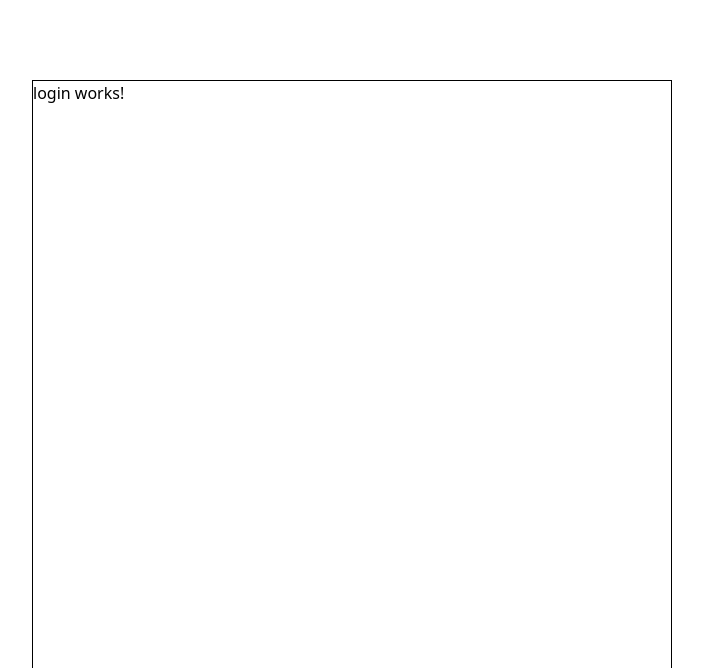
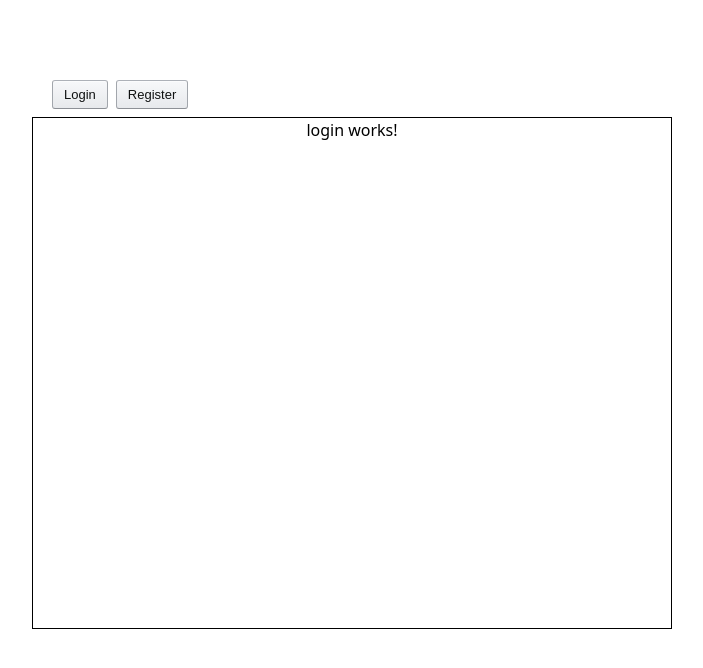
Before and after one commit to HarshRajbhar/sattrix-assignment, an Angular app: page / in a window 1280 px wide. Shown: the top 668 px of the page, without its empty margins (288-991 px from the left). Built offline with nearby package versions, Linux system fonts and the light colour scheme.

Commit message:
landing page design completed

```diff
--- a/src/app/app-routing.module.ts
+++ b/src/app/app-routing.module.ts
@@ -1,11 +1,25 @@
 import { NgModule } from '@angular/core';
 import { RouterModule, Routes } from '@angular/router';
+import { LandingPageComponent } from './landing-page/landing-page.component';
 
 const routes: Routes = [
   {
     path: '',
-    loadComponent: () =>
-      import('./login/login.component').then((a) => a.LoginComponent),
+    component: LandingPageComponent,
+    children: [
+      {
+        path: '',
+        loadComponent: () =>
+          import('./login/login.component').then((a) => a.LoginComponent),
+      },
+      {
+        path: 'register',
+        loadComponent: () =>
+          import('./register/register.component').then(
+            (a) => a.RegisterComponent
+          ),
+      },
+    ],
   },
 ];
 
--- a/src/app/app.component.html
+++ b/src/app/app.component.html
@@ -1,5 +1,5 @@
 <div class="main-body flex justify-center items-center relative" #mainbody>
-  <div class="w-1/2 h-[80%] border">
+  <div class="w-1/2 h-[80%]">
     <router-outlet></router-outlet>
   </div>
 </div>
--- /dev/null
+++ b/src/app/landing-page/landing-page.component.html
@@ -0,0 +1,11 @@
+<div class="w-full flex mb-2">
+  <button class="btn ml-5" role="button">
+    <a routerLink=""> Login </a>
+  </button>
+  <button class="btn ml-2" role="button">
+    <a routerLink="/register"> Register </a>
+  </button>
+</div>
+<div class="border w-full h-[80%] flex flex-col items-center">
+  <router-outlet></router-outlet>
+</div>
--- /dev/null
+++ b/src/app/landing-page/landing-page.component.scss
@@ -0,0 +1,49 @@
+/* CSS */
+.btn {
+  background-image: linear-gradient(#f7f8fa, #e7e9ec);
+  border-color: #adb1b8 #a2a6ac #8d9096;
+  border-style: solid;
+  border-width: 1px;
+  border-radius: 3px;
+  box-shadow: rgba(255, 255, 255, 0.6) 0 1px 0 inset;
+  box-sizing: border-box;
+  color: #0f1111;
+  cursor: pointer;
+  display: inline-block;
+  font-family: "Amazon Ember", Arial, sans-serif;
+  font-size: 14px;
+  height: 29px;
+  font-size: 13px;
+  outline: 0;
+  overflow: hidden;
+  padding: 0 11px;
+  text-align: center;
+  text-decoration: none;
+  text-overflow: ellipsis;
+  user-select: none;
+  -webkit-user-select: none;
+  touch-action: manipulation;
+  white-space: nowrap;
+}
+
+.btn:active {
+  border-bottom-color: #a2a6ac;
+}
+
+.btn:active:hover {
+  border-bottom-color: #a2a6ac;
+}
+
+.btn:hover {
+  border-color: #a2a6ac #979aa1 #82858a;
+}
+
+.btn:focus {
+  border-color: #e77600;
+  box-shadow: rgba(228, 121, 17, 0.5) 0 0 3px 2px;
+  outline: 0;
+}
+
+.border {
+  border: 1px solid black;
+}
--- /dev/null
+++ b/src/app/register/register.component.html
@@ -0,0 +1 @@
+<p>register works!</p>
```
Also changed, not shown: src/app/app.module.ts (+4 -9 lines), src/app/landing-page/landing-page.component.ts (added, +11 -0 lines), src/app/register/register.component.ts (added, +13 -0 lines), src/app/register/register.component.scss (added), 2 other files (tests, documents, lock files or other folders).
